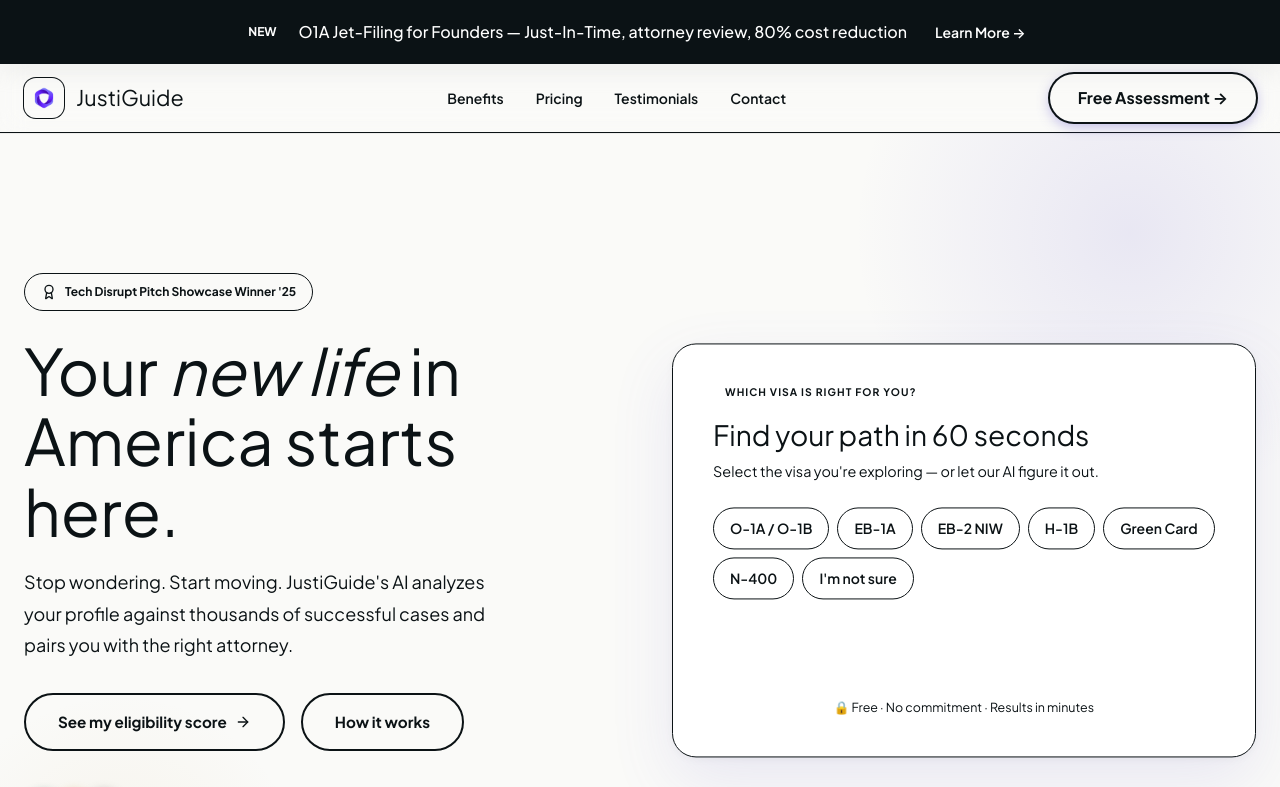
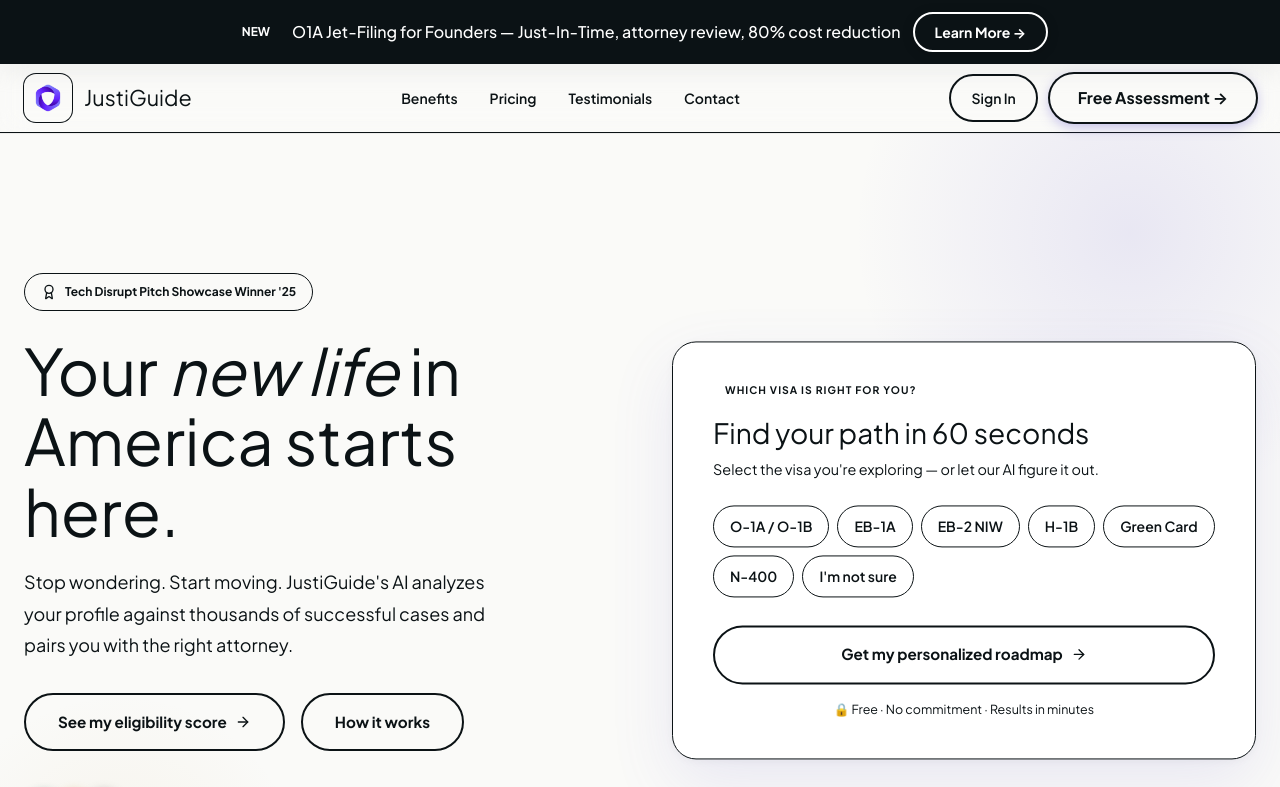
Before and after one commit to bisimusic/JustiGuideAI, a Next.js app: page / in a window 1280 px wide. Shown: the top 787 px of the page. Built offline with nearby package versions, Linux system fonts and the light colour scheme.

Commit message:
UI improvements: button visibility, logo size, Sign In button
Co-authored-by: Cursor <cursoragent@cursor.com>

```diff
--- a/app/page.tsx
+++ b/app/page.tsx
@@ -84,7 +84,7 @@ export default function LandingPage() {
           <span className="font-medium">O1A Jet-Filing for Founders — Just-In-Time, attorney review, 80% cost reduction</span>
           <Button
             asChild
-            className="px-4 py-2 rounded-full font-semibold text-sm bg-accent text-white whitespace-nowrap hover:bg-accent-deep hover:brightness-110 transition-all duration-200"
+            className="px-5 py-2.5 rounded-full font-bold text-sm bg-chalk text-accent border-2 border-chalk whitespace-nowrap hover:bg-accent hover:text-white hover:border-accent shadow-[0_2px_12px_rgba(0,0,0,0.2)] transition-all duration-200"
           >
             <a
               href="https://immigrant.justi.guide/jit"
@@ -102,8 +102,8 @@ export default function LandingPage() {
       <nav className="sticky top-0 z-50 bg-chalk/95 backdrop-blur-md border-b border-border shadow-[0_1px_0_0_rgba(0,0,0,0.05)]" id="main-nav">
         <div className="max-w-7xl mx-auto px-6 py-4 flex items-center justify-between" style={{ height: '68px' }}>
           <a href="/" className="flex items-center gap-3 font-display text-[1.35rem] text-ink group">
-            <span className="flex items-center justify-center w-10 h-10 rounded-xl bg-accent/10 ring-1 ring-accent/20 group-hover:ring-accent/40 transition-all">
-              <img src={logoImage} alt="JustiGuide" className="w-6 h-6 object-contain" data-testid="logo-image" />
+            <span className="flex items-center justify-center w-12 h-12 rounded-xl bg-accent/10 ring-1 ring-accent/20 group-hover:ring-accent/40 transition-all">
+              <img src={logoImage} alt="JustiGuide" className="w-8 h-8 object-contain" data-testid="logo-image" />
             </span>
             JustiGuide
           </a>
@@ -114,6 +114,7 @@ export default function LandingPage() {
             <a href="#contact" className="text-sm font-semibold text-warm-gray hover:text-accent transition-colors">Contact</a>
           </div>
           <div className="hidden md:flex items-center gap-3">
+            <a href="https://immigrant.justi.guide/login" target="_blank" rel="noopener noreferrer" className="rounded-full font-semibold transition-all duration-200 px-5 py-3 text-sm text-ink border-2 border-border hover:border-accent hover:text-accent hover:bg-accent-light/30" data-testid="nav-sign-in">Sign In</a>
             <a href="https://immigrant.justi.guide/assessment" target="_blank" rel="noopener noreferrer" className="rounded-full font-bold transition-all duration-200 px-7 py-3 text-base bg-accent hover:bg-accent-deep shadow-[0_4px_14px_rgba(107,95,207,0.45)] hover:shadow-[0_8px_24px_rgba(107,95,207,0.5)] hover:-translate-y-0.5 ring-2 ring-accent/30 hover:ring-accent/50" style={{ color: '#0B1215' }} data-testid="nav-cta">Free Assessment →</a>
           </div>
         </div>
@@ -163,7 +164,7 @@ export default function LandingPage() {
                   <span key={label} className={`px-4 py-2.5 rounded-full text-sm font-semibold border-[1.5px] cursor-pointer transition-all duration-200 ${i === 0 ? 'border-accent text-accent bg-accent-light' : 'border-border text-warm-gray hover:border-accent hover:text-accent hover:bg-accent-light'}`}>{label}</span>
                 ))}
               </div>
-              <a href="https://immigrant.justi.guide/assessment" target="_blank" rel="noopener noreferrer" className="flex items-center justify-center w-full bg-accent text-white py-4 rounded-[60px] font-bold text-[0.95rem] min-h-[52px] hover:bg-accent-deep hover:shadow-[0_8px_24px_rgba(107,95,207,0.3)] transition-all duration-200">Get my personalized roadmap →</a>
+              <a href="https://immigrant.justi.guide/assessment" target="_blank" rel="noopener noreferrer" className="flex items-center justify-center gap-2 w-full bg-chalk text-accent py-4 rounded-[60px] font-bold text-[0.95rem] min-h-[52px] border-2 border-accent hover:shadow-[0_12px_32px_rgba(107,95,207,0.35)] hover:-translate-y-1 transition-all duration-200 hover:bg-[#0B1215] hover:text-white">Get my personalized roadmap <ArrowRight className="w-4 h-4 shrink-0" /></a>
               <p className="text-center text-[0.78rem] text-warm-gray mt-4 flex items-center justify-center gap-1.5">🔒 Free · No commitment · Results in minutes</p>
             </div>
           </div>
```
